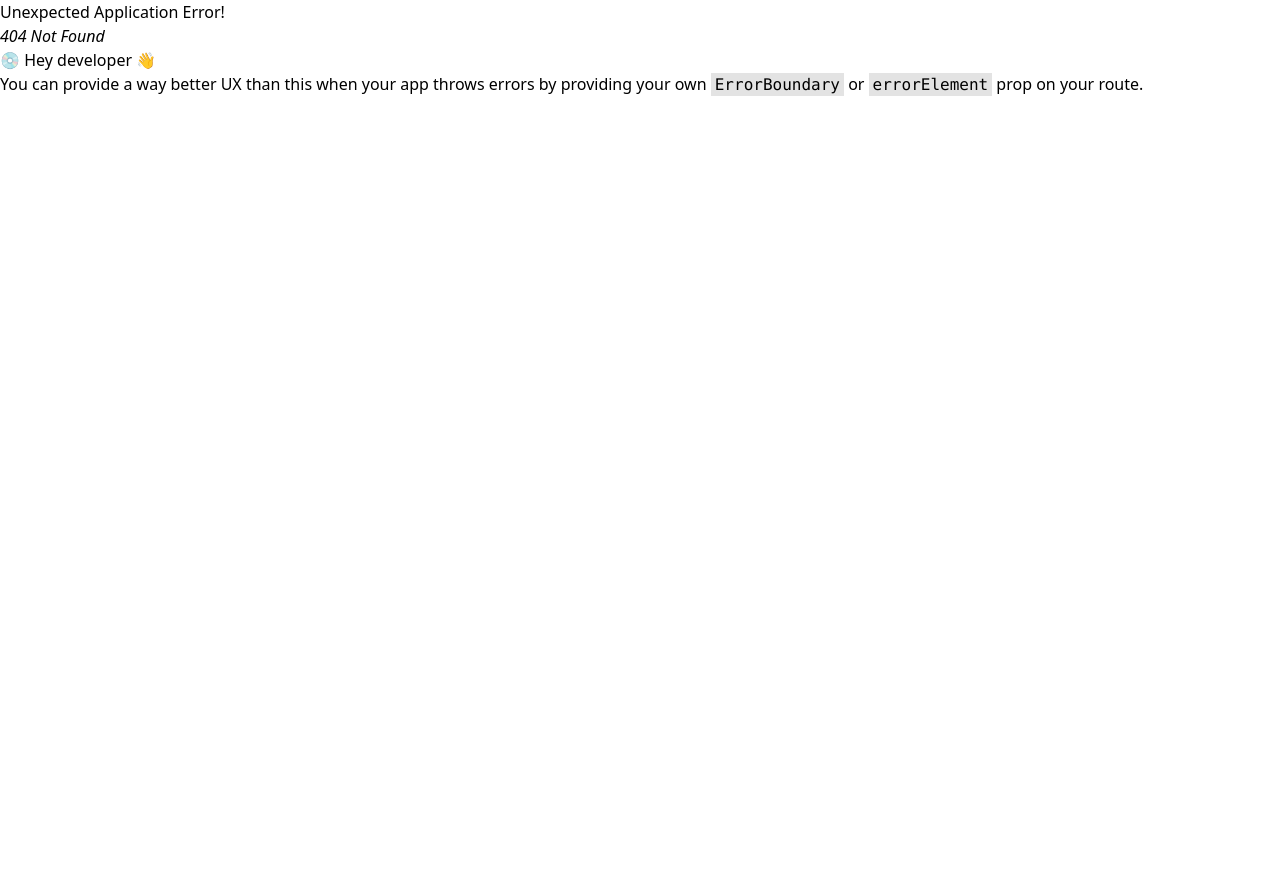
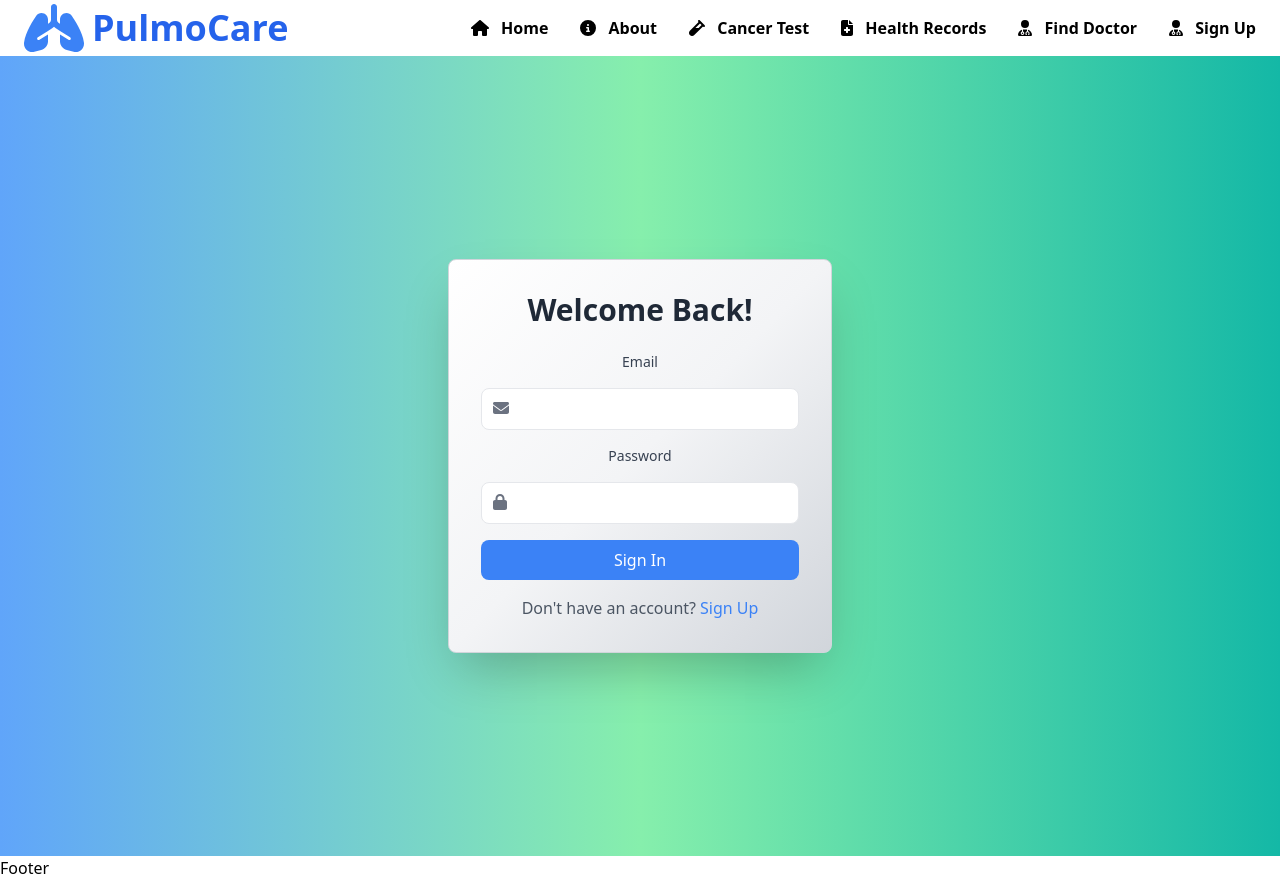
Before and after one commit to vamshiiM/PulmoCare, a React (Create React App) app in the folder Frontend/: page /SignUp in a window 1280 px wide. Before the commit this address had no page. Before the commit the page ends 800 px from the top, so only its background shows below. Built offline with nearby package versions, Linux system fonts and the light colour scheme.

Commit message:
login page

```diff
--- a/Frontend/src/components/Header.jsx
+++ b/Frontend/src/components/Header.jsx
@@ -33,6 +33,10 @@ const Header = () => {
           <FontAwesomeIcon icon={faUserMd} className="mr-2" /> Find Doctor
           <span className="absolute left-7 bottom-0 w-0 h-0.5 bg-blue-400 transition-all duration-500 group-hover:w-24"></span>
         </Link>
+        <Link to="/SignUp" className="hover:text-blue-400 transition duration-300 group relative">
+          <FontAwesomeIcon icon={faUserMd} className="mr-2" /> Sign Up
+          <span className="absolute left-7 bottom-0 w-0 h-0.5 bg-blue-400 transition-all duration-500 group-hover:w-24"></span>
+        </Link>
       </div>
     </div>
   );
--- /dev/null
+++ b/Frontend/src/components/SignUp.jsx
@@ -0,0 +1,112 @@
+import { useState } from "react";
+import { motion } from "framer-motion";
+import { FontAwesomeIcon } from "@fortawesome/react-fontawesome";
+import { faUser, faEnvelope, faLock } from "@fortawesome/free-solid-svg-icons";
+
+export default function AuthPage() {
+    const [isSignIn, setIsSignIn] = useState(true);
+    const [form, setForm] = useState({ username: "", email: "", password: "" });
+
+    const handleChange = (e) => {
+        setForm({ ...form, [e.target.name]: e.target.value });
+    };
+
+    const handleSubmit = () => {
+        alert(`${isSignIn ? "Sign In" : "Sign Up"} with ${isSignIn ? "Email: " + form.email : "Username: " + form.username + ", Email: " + form.email}, Password: ${form.password}`);
+    };
+
+    return (
+        <div className="flex items-center justify-center h-screen bg-gradient-to-r from-blue-400 via-green-300 to-teal-500 bg-cover bg-center">
+            <motion.div
+                initial={{ opacity: 0, scale: 0.8 }}
+                animate={{ opacity: 1, scale: 1 }}
+                transition={{ duration: 0.5 }}
+                className="bg-gradient-to-br from-white via-gray-100 to-gray-300 shadow-2xl rounded-lg p-8 w-96 text-center border border-gray-300"
+            >
+                <motion.h2
+                    key={isSignIn ? "signin" : "signup"}
+                    initial={{ opacity: 0, y: -20 }}
+                    animate={{ opacity: 1, y: 0 }}
+                    transition={{ duration: 0.3 }}
+                    className="text-3xl font-bold text-gray-800 mb-6"
+                >
+                    {isSignIn ? "Welcome Back!" : "Create an Account"}
+                </motion.h2>
+                <form
+                    onSubmit={(e) => {
+                        e.preventDefault();
+                        handleSubmit();
+                    }}
+                    className="space-y-4"
+                >
+                    {!isSignIn && (
+                        <motion.div
+                            initial={{ opacity: 0, y: -10 }}
+                            animate={{ opacity: 1, y: 0 }}
+                            transition={{ duration: 0.3 }}
+                        >
+                            <label className="block text-sm font-medium text-gray-700">Username</label>
+                            <div className="relative">
+                                <FontAwesomeIcon icon={faUser} className="absolute left-3 top-3 text-gray-500" />
+                                <input
+                                    type="text"
+                                    name="username"
+                                    value={form.username}
+                                    onChange={handleChange}
+                                    required
+                                    className="w-full px-10 py-2 border rounded-lg focus:outline-none focus:ring-2 focus:ring-blue-400"
+                                />
+                            </div>
+                        </motion.div>
+                    )}
+                    <label className="block text-sm font-medium text-gray-700">Email</label>
+                    <div className="relative">
+                        <FontAwesomeIcon icon={faEnvelope} className="absolute left-3 top-3 text-gray-500" />
+                        <input
+                            type="email"
+                            name="email"
+                            value={form.email}
+                            onChange={handleChange}
+                            required
+                            className="w-full px-10 py-2 border rounded-lg focus:outline-none focus:ring-2 focus:ring-blue-400"
+                        />
+                    </div>
+                    <label className="block text-sm font-medium text-gray-700">Password</label>
+                    <div className="relative">
+                        <FontAwesomeIcon icon={faLock} className="absolute left-3 top-3 text-gray-500" />
+                        <input
+                            type="password"
+                            name="password"
+                            value={form.password}
+                            onChange={handleChange}
+                            required
+                            className="w-full px-10 py-2 border rounded-lg focus:outline-none focus:ring-2 focus:ring-blue-400"
+                        />
+                    </div>
+                    <motion.button
+                        whileHover={{ scale: 1.05 }}
+                        whileTap={{ scale: 0.95 }}
+                        type="submit"
+                        className="w-full bg-blue-500 text-white py-2 rounded-lg hover:bg-blue-600 transition"
+                    >
+                        {isSignIn ? "Sign In" : "Sign Up"}
+                    </motion.button>
+                </form>
+                <motion.p
+                    initial={{ opacity: 0, y: 10 }}
+                    animate={{ opacity: 1, y: 0 }}
+                    transition={{ duration: 0.3, delay: 0.2 }}
+                    className="mt-4 text-gray-600"
+                >
+                    {isSignIn ? "Don't have an account?" : "Already have an account?"}
+                    <button
+                        onClick={() => setIsSignIn(!isSignIn)}
+                        className="text-blue-500 hover:underline ml-1"
+                    >
+                        {isSignIn ? "Sign Up" : "Sign In"}
+                    </button>
+                </motion.p>
+            </motion.div>
+        </div>
+    );
+}
--- a/Frontend/src/routing/appRouter.js
+++ b/Frontend/src/routing/appRouter.js
@@ -5,21 +5,22 @@ import Body from "../components/Body";
 import CancerTest from "../components/CancerTest";
 import HealthRecords from "../components/HealthRecords";
 import FindDoctor from "../components/FindDoctor";
+import SignUp from "../components/SignUp";
 
 
 const appRouter = createBrowserRouter([
     {
-        path:"/",
+        path: "/",
         Component: App,
         // errorElement: ErrorPage,
-        children:[
+        children: [
             {
                 path: "",
                 Component: Body,
 
             },
             {
-                path:"about",
+                path: "about",
                 Component: About,
 
             },
@@ -30,15 +31,21 @@ const appRouter = createBrowserRouter([
 
             },
             {
-                path:"HealthRecord",
+                path: "HealthRecord",
                 Component: HealthRecords
 
             },
             {
-                path:"FindDocter",
+                path: "FindDocter",
                 Component: FindDoctor
 
             },
+            {
+                path: "SignUp",
+                Component: SignUp
+
+            },
+
 
 
         ],
```
